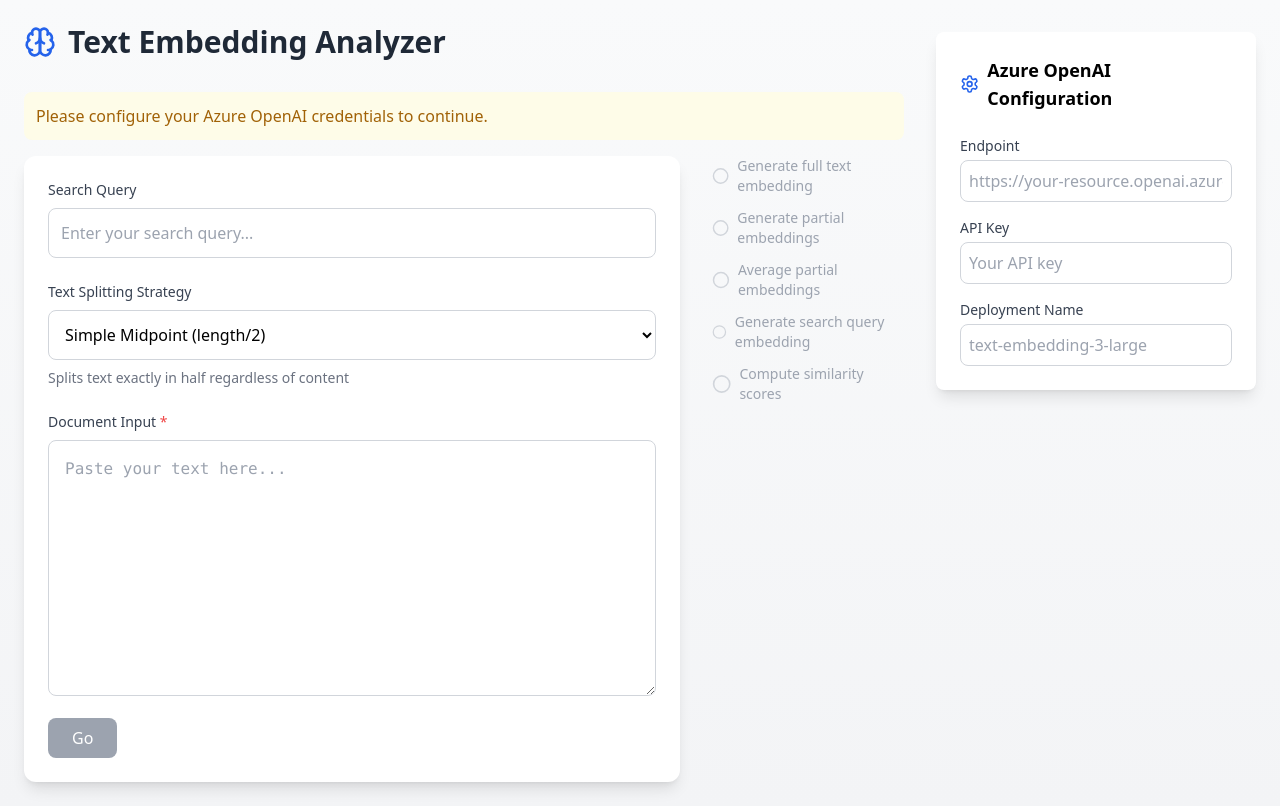
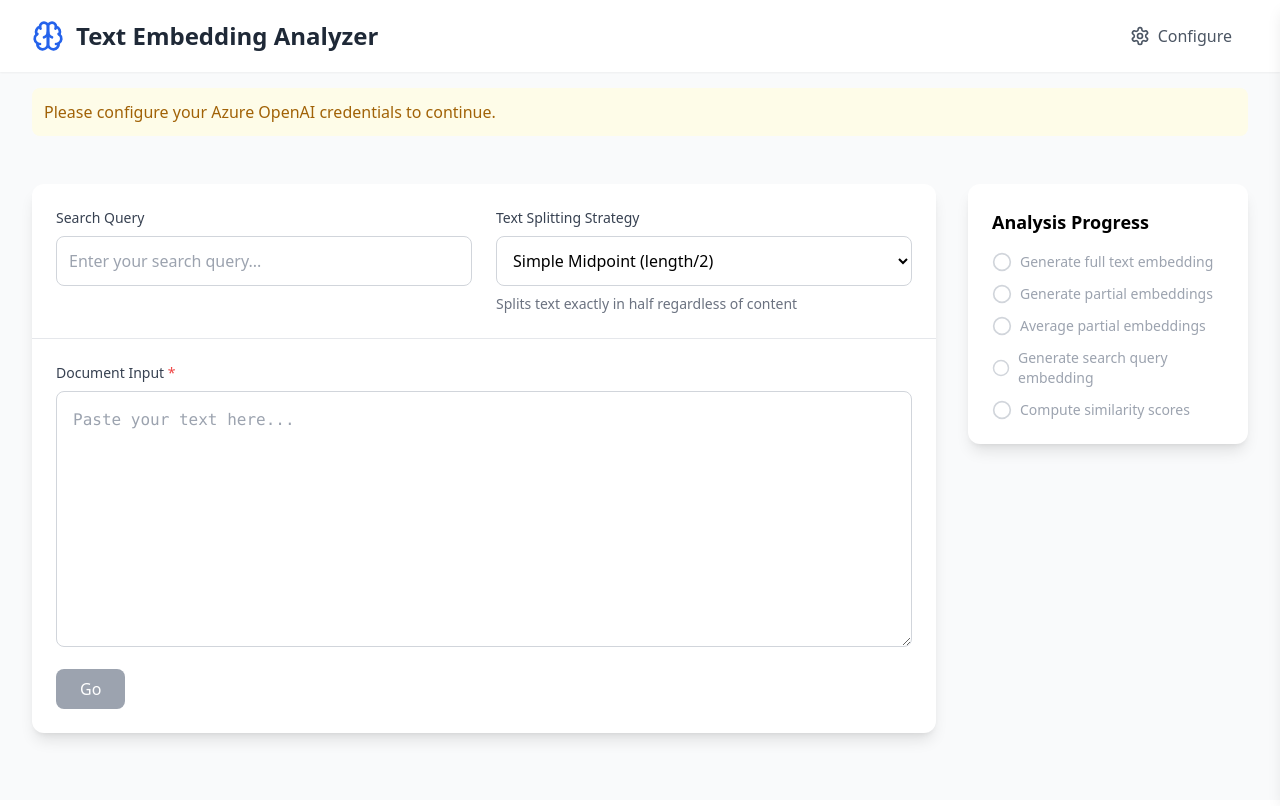
Before and after one commit to TianqiZhang/embeddings_analyzer, a React (Vite) app: page / in a window 1280 px wide. Built offline with nearby package versions, Linux system fonts and the light colour scheme.

Commit message:
refactor layout components and add configuration drawer

```diff
--- a/src/App.tsx
+++ b/src/App.tsx
@@ -3,29 +3,34 @@ import { ConfigForm } from './components/ConfigForm';
 import { TextAnalyzer } from './components/TextAnalyzer';
 import { getEnvConfig } from './utils/config';
 import type { AzureConfig } from './utils/config';
-import { Header } from './components/Header';
+import { Header } from './components/layout/Header';
+import { ConfigDrawer } from './components/layout/ConfigDrawer';
 
 function App() {
   const [config, setConfig] = useState<Partial<AzureConfig>>(getEnvConfig());
+  const [isConfigOpen, setIsConfigOpen] = useState(false);
   const isConfigured = config.endpoint && config.apiKey && config.deploymentName;
-  console.log('Config:', config);
-  console.log('isConfigured:', isConfigured);
+
   return (
-    <div className="min-h-screen bg-gradient-to-b from-gray-50 to-gray-100 p-6">
-      <div className="flex gap-8">
-        <div className="flex-1 max-w-4xl">
-          <Header />
-          {!isConfigured &&
-            <div className="bg-yellow-50 p-3 rounded-lg text-yellow-700 mb-4">
-              Please configure your Azure OpenAI credentials to continue.
-            </div>
-          }
-          <TextAnalyzer config={config as AzureConfig} />
+    <div className="min-h-screen bg-gray-50">
+      <Header onOpenConfig={() => setIsConfigOpen(true)} />
+
+      {!isConfigured && (
+        <div className="max-w-7xl mx-auto px-4 sm:px-6 lg:px-8 py-4">
+          <div className="bg-yellow-50 p-3 rounded-lg text-yellow-700">
+            Please configure your Azure OpenAI credentials to continue.
+          </div>
         </div>
-        <div className="w-80 flex-shrink-0">
-          <ConfigForm config={config} onChange={setConfig} />
-        </div>
-      </div>
+      )}
+
+      <TextAnalyzer config={config as AzureConfig} />
+
+      <ConfigDrawer
+        isOpen={isConfigOpen}
+        onClose={() => setIsConfigOpen(false)}
+        config={config}
+        onChange={setConfig as (config: AzureConfig) => void}
+      />
     </div>
   );
 }
--- a/src/components/TextAnalyzer.tsx
+++ b/src/components/TextAnalyzer.tsx
@@ -4,12 +4,7 @@ import type { Step } from './ProgressSteps';
 import type { MultiStrategyResults } from '../utils/analysis';
 import type { SplitStrategy } from '../utils/textSplitting';
 import { analyzeText } from '../utils/analysis';
-import { ProgressSteps } from './ProgressSteps';
-import { TextInput } from './TextInput';
-import { SearchInput } from './SearchInput';
-import { SplitStrategySelect } from './SplitStrategySelect';
-import { SimilarityResults } from './SimilarityResults';
-import { ErrorDisplay } from './ErrorDisplay';
+import { MainContent } from './layout/MainContent';
 
 const initialSteps: Step[] = [
   { id: 1, label: 'Generate full text embedding', status: 'pending' },
@@ -41,12 +36,10 @@ export function TextAnalyzer({ config }: { config: AzureConfig }) {
       setLoading(true);
       setError(null);
 
-      // Reset all steps
       steps.forEach(step => updateStepStatus(step.id, 'pending'));
 
       const res = await analyzeText(text, searchQuery, config, updateStepStatus);
       setResultsByStrategy(res);
-
     } catch (err) {
       setError(err instanceof Error ? err.message : 'An error occurred');
       steps.forEach(step => {
@@ -60,34 +53,18 @@ export function TextAnalyzer({ config }: { config: AzureConfig }) {
   };
 
   return (
-    <div className="flex gap-8">
-      <div className="flex-1">
-        <div className="bg-white rounded-xl shadow-lg p-6">
-          <SearchInput
-            value={searchQuery}
-            onChange={setSearchQuery}
-          />
-          <SplitStrategySelect
-            value={splitStrategy}
-            onChange={setSplitStrategy}
-          />
-          <TextInput
-            value={text}
-            onChange={setText}
-            onAnalyze={handleAnalyze}
-            loading={loading}
-            splitStrategy={splitStrategy}
-          />
-          <ErrorDisplay error={error} />
-          <SimilarityResults
-            resultsByStrategy={resultsByStrategy}
-            hasSearchQuery={Boolean(searchQuery.trim())}
-          />
-        </div>
-      </div>
-      <div className="w-48">
-        <ProgressSteps steps={steps} />
-      </div>
-    </div>
+    <MainContent
+      text={text}
+      setText={setText}
+      searchQuery={searchQuery}
+      setSearchQuery={setSearchQuery}
+      splitStrategy={splitStrategy}
+      setSplitStrategy={setSplitStrategy}
+      loading={loading}
+      error={error}
+      resultsByStrategy={resultsByStrategy}
+      steps={steps}
+      onAnalyze={handleAnalyze}
+    />
   );
 }
--- /dev/null
+++ b/src/components/layout/ConfigDrawer.tsx
@@ -0,0 +1,35 @@
+import React from 'react';
+import { X } from 'lucide-react';
+import { ConfigForm } from '../ConfigForm';
+import type { AzureConfig } from '../../utils/config';
+
+interface ConfigDrawerProps {
+  isOpen: boolean;
+  onClose: () => void;
+  config: Partial<AzureConfig>;
+  onChange: (config: AzureConfig) => void;
+}
+
+export function ConfigDrawer({ isOpen, onClose, config, onChange }: ConfigDrawerProps) {
+  return (
+    <div className={`
+      fixed inset-y-0 right-0 w-96 bg-white shadow-lg transform transition-transform duration-300
+      ${isOpen ? 'translate-x-0' : 'translate-x-full'}
+    `}>
+      <div className="h-full flex flex-col">
+        <div className="flex items-center justify-between p-4 border-b">
+          <h2 className="text-lg font-semibold">Configuration</h2>
+          <button
+            onClick={onClose}
+            className="p-2 rounded-lg hover:bg-gray-100 transition-colors"
+          >
+            <X className="w-5 h-5" />
+          </button>
+        </div>
+        <div className="flex-1 overflow-y-auto p-6">
+          <ConfigForm config={config} onChange={onChange} />
+        </div>
+      </div>
+    </div>
+  );
+}
--- /dev/null
+++ b/src/components/layout/Header.tsx
@@ -0,0 +1,28 @@
+import React from 'react';
+import { Brain, Settings } from 'lucide-react';
+
+interface HeaderProps {
+  onOpenConfig: () => void;
+}
+
+export function Header({ onOpenConfig }: HeaderProps) {
+  return (
+    <header className="bg-white shadow-sm">
+      <div className="max-w-7xl mx-auto px-4 sm:px-6 lg:px-8 py-4">
+        <div className="flex justify-between items-center">
+          <div className="flex items-center gap-3">
+            <Brain className="w-8 h-8 text-blue-600" />
+            <h1 className="text-2xl font-bold text-gray-800">Text Embedding Analyzer</h1>
+          </div>
+          <button
+            onClick={onOpenConfig}
+            className="flex items-center gap-2 px-4 py-2 rounded-lg text-gray-600 hover:bg-gray-100 transition-colors"
+          >
+            <Settings className="w-5 h-5" />
+            <span>Configure</span>
+          </button>
+        </div>
+      </div>
+    </header>
+  );
+}
--- /dev/null
+++ b/src/components/layout/MainContent.tsx
@@ -0,0 +1,75 @@
+import React from 'react';
+import { TextInput } from '../TextInput';
+import { SearchInput } from '../SearchInput';
+import { SplitStrategySelect } from '../SplitStrategySelect';
+import { SimilarityResults } from '../SimilarityResults';
+import { ErrorDisplay } from '../ErrorDisplay';
+import { ProgressSteps } from '../ProgressSteps';
+import type { Step } from '../ProgressSteps';
+import type { MultiStrategyResults } from '../../utils/analysis';
+import type { SplitStrategy } from '../../utils/textSplitting';
+
+interface MainContentProps {
+  text: string;
+  setText: (text: string) => void;
+  searchQuery: string;
+  setSearchQuery: (query: string) => void;
+  splitStrategy: SplitStrategy;
+  setSplitStrategy: (strategy: SplitStrategy) => void;
+  loading: boolean;
+  error: string | null;
+  resultsByStrategy: MultiStrategyResults | null;
+  steps: Step[];
+  onAnalyze: () => void;
+}
+
+export function MainContent({
+  text,
+  setText,
+  searchQuery,
+  setSearchQuery,
+  splitStrategy,
+  setSplitStrategy,
+  loading,
+  error,
+  resultsByStrategy,
+  steps,
+  onAnalyze,
+}: MainContentProps) {
+  return (
+    <main className="max-w-7xl mx-auto px-4 sm:px-6 lg:px-8 py-8">
+      <div className="grid grid-cols-1 lg:grid-cols-4 gap-8">
+        <div className="lg:col-span-3">
+          <div className="bg-white rounded-xl shadow-lg">
+            <div className="border-b border-gray-200 p-6 pb-0">
+              <div className="grid md:grid-cols-2 gap-6">
+              <SearchInput value={searchQuery} onChange={setSearchQuery} />
+              <SplitStrategySelect value={splitStrategy} onChange={setSplitStrategy} />
+              </div>
+            </div>
+            <div className="p-6">
+              <TextInput
+                value={text}
+                onChange={setText}
+                onAnalyze={onAnalyze}
+                loading={loading}
+                splitStrategy={splitStrategy}
+              />
+              <ErrorDisplay error={error} />
+              <SimilarityResults
+                resultsByStrategy={resultsByStrategy}
+                hasSearchQuery={Boolean(searchQuery.trim())}
+              />
+            </div>
+          </div>
+        </div>
+        <div className="lg:col-span-1">
+          <div className="bg-white rounded-xl shadow-lg p-6 sticky top-8">
+            <h2 className="text-lg font-semibold mb-4">Analysis Progress</h2>
+            <ProgressSteps steps={steps} />
+          </div>
+        </div>
+      </div>
+    </main>
+  );
+}
```
